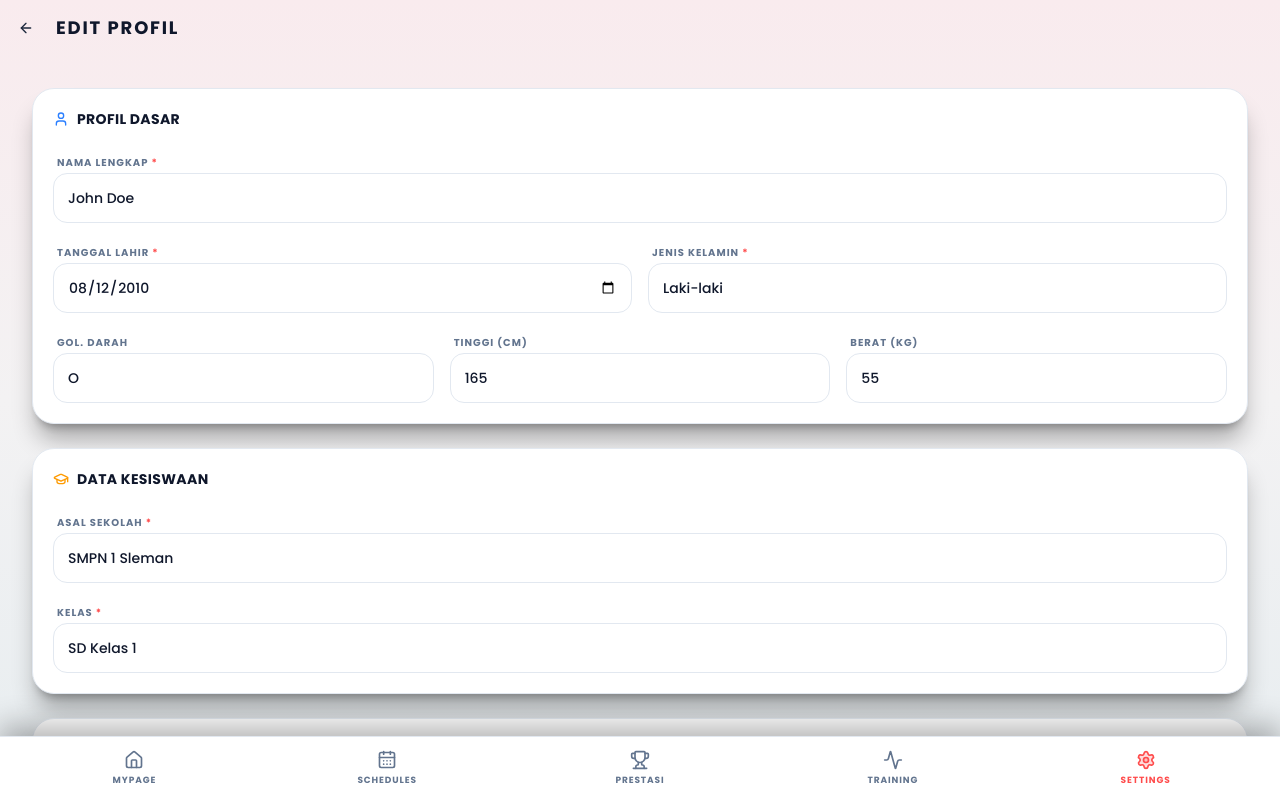
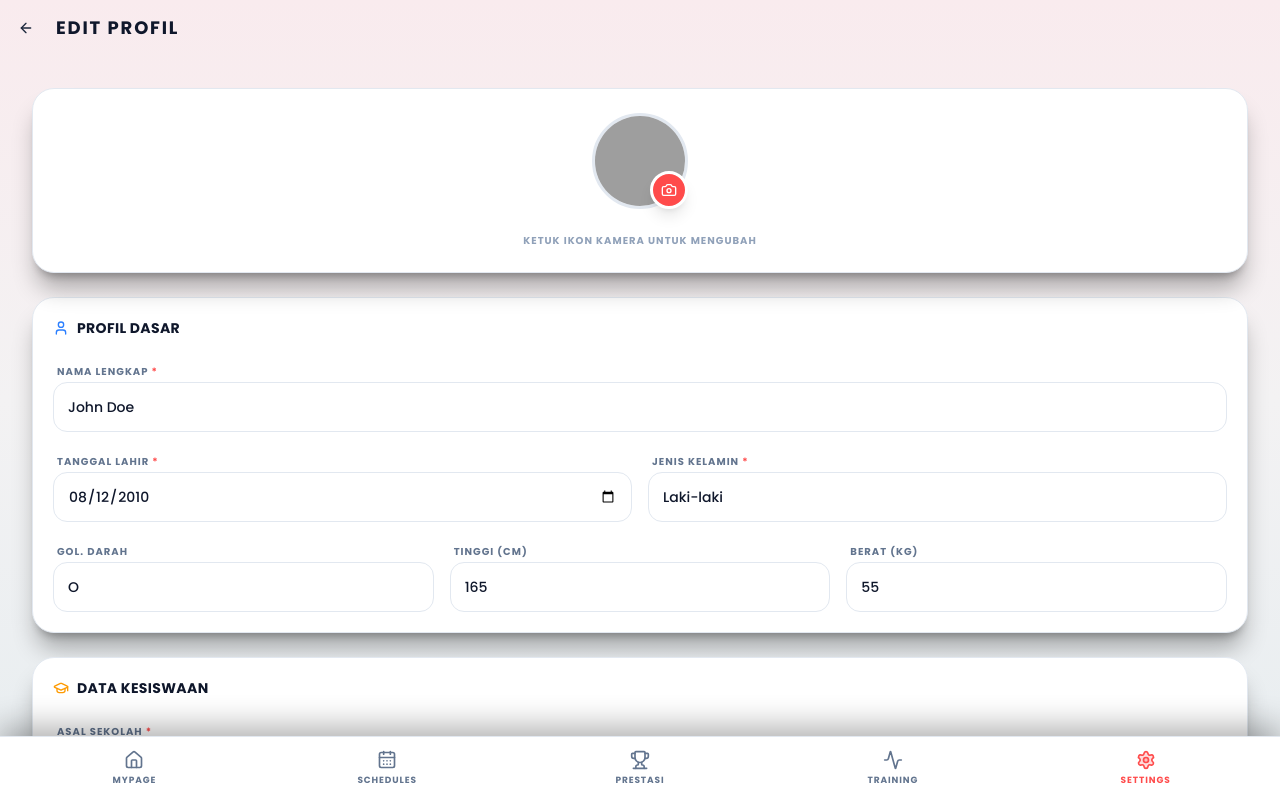
Before and after one commit to warnadunia/PSSC, a Next.js app: page /athlete/settings/profile/edit in a window 1280 px wide. Built offline with nearby package versions, Linux system fonts and the light colour scheme; grey boxes are pictures that could not be loaded.

Commit message:
feat: use PSSC logo in about page and add photo upload feature in edit profile

```diff
--- a/src/app/(dashboard)/athlete/settings/about/page.tsx
+++ b/src/app/(dashboard)/athlete/settings/about/page.tsx
@@ -14,10 +14,8 @@ export default function AboutPage() {
 
           {/* APP LOGO & VERSION */}
           <div className="flex flex-col items-center mt-8 mb-4">
-            <div className="w-24 h-24 bg-gradient-to-br from-blue-500 to-indigo-600 rounded-[2rem] flex items-center justify-center shadow-xl shadow-blue-500/20 mb-6 rotate-3">
-              <div className="w-20 h-20 bg-white dark:bg-[#1f1e2e] rounded-[1.5rem] flex flex-col items-center justify-center -rotate-3 transition-transform hover:rotate-0">
-                <span className="text-2xl font-black text-transparent bg-clip-text bg-gradient-to-br from-blue-600 to-indigo-600">PSSC</span>
-              </div>
+            <div className="w-24 h-24 rounded-[2rem] flex items-center justify-center mb-6">
+              <img src="/assets/images/logo-parisakti.png" alt="PSSC Logo" className="w-full h-full object-contain" />
             </div>
 
             <h1 className="text-xl font-black text-slate-900 dark:text-white tracking-tight mb-1">
--- a/src/app/(dashboard)/athlete/settings/profile/edit/page.tsx
+++ b/src/app/(dashboard)/athlete/settings/profile/edit/page.tsx
@@ -2,7 +2,7 @@
 
 import { useState } from "react"
 import { useRouter } from "next/navigation"
-import { Save, User as UserIcon, GraduationCap, Users } from "lucide-react"
+import { Save, User as UserIcon, GraduationCap, Users, Camera, Image as ImageIcon } from "lucide-react"
 
 import { GlobalHeader } from "@/components/GlobalHeader"
 import { Button } from "@/components/ui/button"
@@ -10,6 +10,7 @@ import { Button } from "@/components/ui/button"
 export default function ProfileEditPage() {
   const router = useRouter()
   const [isSubmitting, setIsSubmitting] = useState(false)
+  const [showPhotoOptions, setShowPhotoOptions] = useState(false)
 
   // Default values based on the read-only page
   const [formData, setFormData] = useState({
@@ -103,6 +104,35 @@ export default function ProfileEditPage() {
       <main className="flex-1 overflow-y-auto w-full pb-32">
         <form onSubmit={handleSubmit} className="p-4 md:p-6 lg:p-8 space-y-6">
 
+          {/* FOTO PROFIL */}
+          <section className="bg-white dark:bg-[#1f1e2e] rounded-3xl p-6 border border-slate-200 dark:border-[#2a293d] shadow-xl/30 flex flex-col items-center relative">
+            <div className="relative mb-4">
+              <div className="w-24 h-24 rounded-full bg-slate-100 dark:bg-[#2a293d] border-[3px] border-slate-200 dark:border-slate-600 overflow-hidden">
+                <img src="https://i.pravatar.cc/150?img=62" alt="Profile" className="w-full h-full object-cover" />
+              </div>
+              <button
+                type="button"
+                onClick={() => setShowPhotoOptions(!showPhotoOptions)}
+                className="absolute bottom-0 right-0 p-2 bg-[#ff4b4b] text-white rounded-full border-[3px] border-white dark:border-[#1f1e2e] shadow-lg hover:bg-red-600 transition-colors"
+              >
+                <Camera className="h-4 w-4" />
+              </button>
+            </div>
+
+            {showPhotoOptions && (
+              <div className="absolute top-32 z-10 bg-white dark:bg-[#2a293d] rounded-xl shadow-2xl border border-slate-200 dark:border-[#161622] p-2 flex flex-col gap-1 min-w-[160px] animate-in fade-in zoom-in duration-200">
+                <button type="button" className="flex items-center gap-3 px-3 py-2 text-sm font-semibold text-slate-700 dark:text-slate-300 hover:bg-slate-100 dark:hover:bg-[#1f1e2e] rounded-lg transition-colors text-left" onClick={() => { alert('Membuka Kamera...'); setShowPhotoOptions(false) }}>
+                  <Camera className="h-4 w-4 text-blue-500" /> Ambil Foto
+                </button>
+                <button type="button" className="flex items-center gap-3 px-3 py-2 text-sm font-semibold text-slate-700 dark:text-slate-300 hover:bg-slate-100 dark:hover:bg-[#1f1e2e] rounded-lg transition-colors text-left" onClick={() => { alert('Membuka Galeri...'); setShowPhotoOptions(false) }}>
+                  <ImageIcon className="h-4 w-4 text-emerald-500" /> Unggah dari Galeri
+                </button>
+              </div>
+            )}
+
+            <p className="text-[10px] font-bold text-slate-400 uppercase tracking-widest mt-2">Ketuk ikon kamera untuk mengubah</p>
+          </section>
+
           {/* BAGIAN 1: PROFIL DASAR */}
           <section className="bg-white dark:bg-[#1f1e2e] rounded-3xl p-5 border border-slate-200 dark:border-[#2a293d] shadow-xl/30">
             <h2 className="text-sm font-bold text-slate-900 dark:text-white tracking-wide mb-5 flex items-center gap-2">
```
